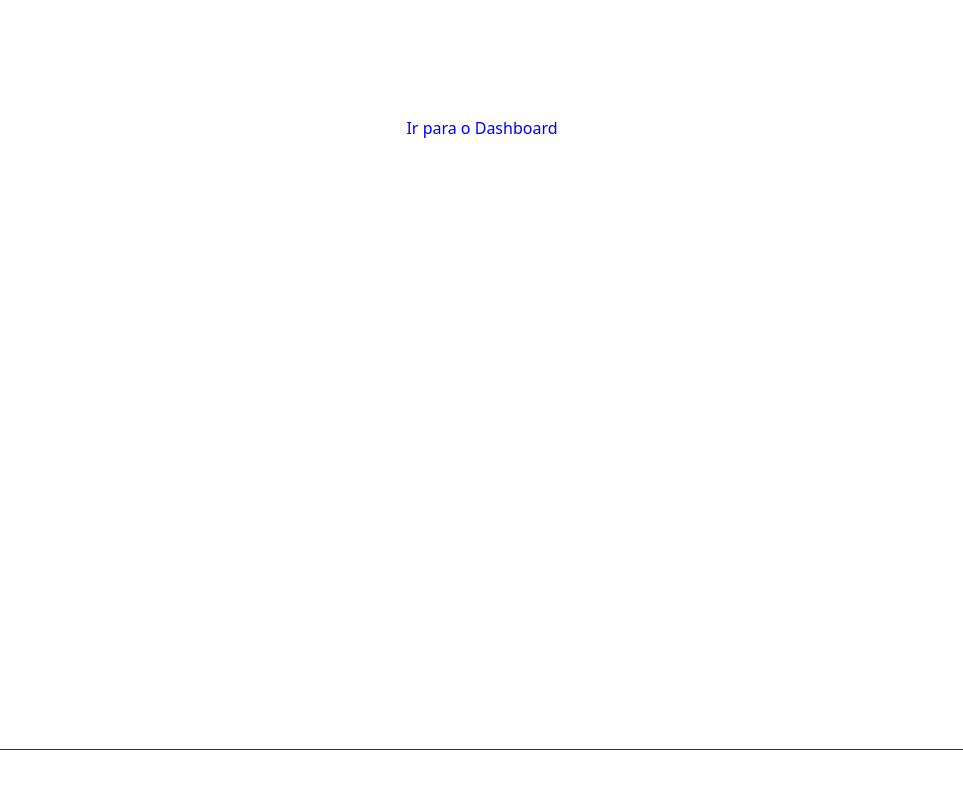
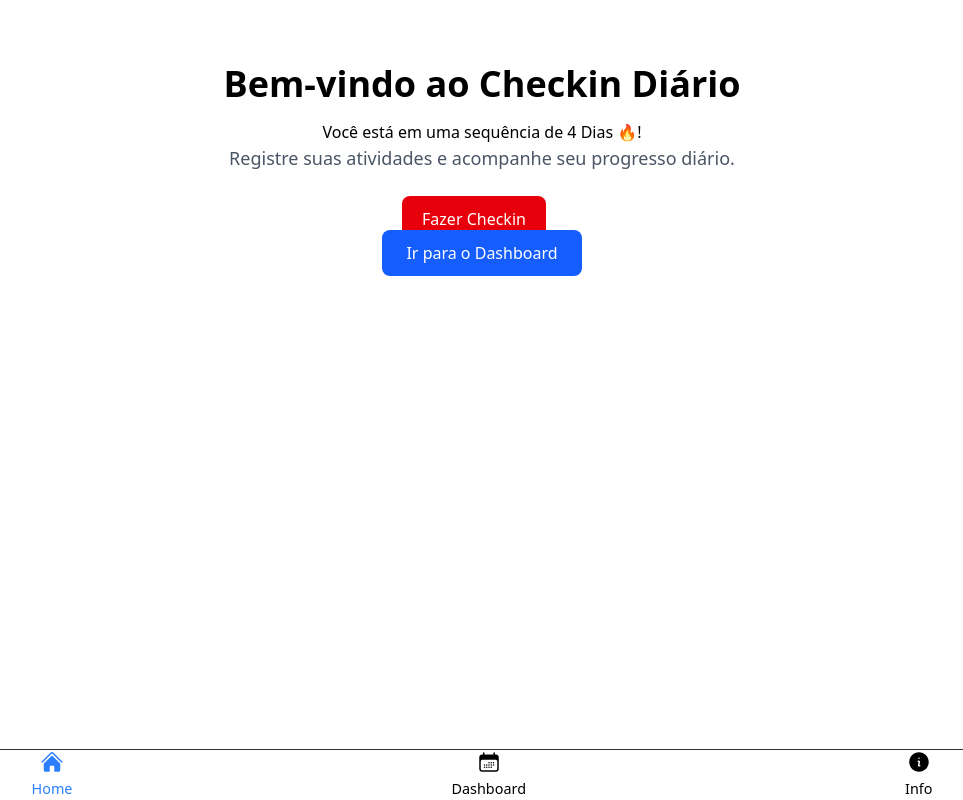
Before and after one commit to MatheusLuizGarcia/daily-checkin-app, a Vue app: page / in a window 1280 px wide. Shown: the whole page, without its empty margins (158-1121 px from the left). Built offline with nearby package versions, Linux system fonts and the light colour scheme.

Commit message:
corrigido att de cores da aba selecionada, inserido logica de streakDays aleatoria

```diff
--- a/package.json
+++ b/package.json
@@ -13,7 +13,6 @@
     "@tailwindcss/vite": "^4.1.16",
     "@vueuse/core": "^14.0.0",
     "sqlite3": "^5.1.7",
-    "tailwindcss": "^4.1.16",
     "vue": "^3.5.22",
     "vue-router": "^4.6.3"
   },
@@ -21,6 +20,9 @@
     "@types/node": "^24.6.0",
     "@vitejs/plugin-vue": "^6.0.1",
     "@vue/tsconfig": "^0.8.1",
+    "autoprefixer": "^10.4.21",
+    "postcss": "^8.5.6",
+    "tailwindcss": "^4.1.16",
     "typescript": "~5.9.3",
     "vite": "^7.1.7",
     "vue-tsc": "^3.1.0"
--- a/src/App.vue
+++ b/src/App.vue
@@ -6,18 +6,18 @@
 
     <nav class="navbar">
       <RouterLink to="/">
-        <HomeIcon :class="['size-6', isActive('/') ? 'text-blue-500' : 'text-red-500']" />
-        <span :class="isActive('/') ? 'text-blue-500' : 'text-red-500'">Home</span>
+        <HomeIcon :class="['size-6', isActive('/') ? 'text-blue-500' : 'text-grey-500']" />
+        <span :class="isActive('/') ? 'text-blue-500' : 'text-grey-500'">Home</span>
       </RouterLink>
 
       <RouterLink to="/dashboard">
-        <CalendarDaysIcon :class="['size-6', isActive('/dashboard') ? 'text-blue-500' : 'text-red-500']" />
-        <span :class="isActive('/dashboard') ? 'text-blue-500' : 'text-red-500'">Dashboard</span>
+        <CalendarDaysIcon :class="['size-6', isActive('/dashboard') ? 'text-blue-500' : 'text-grey-500']" />
+        <span :class="isActive('/dashboard') ? 'text-blue-500' : 'text-grey-500'">Dashboard</span>
       </RouterLink>
 
       <RouterLink to="/info">
-        <InformationCircleIcon :class="['size-6', isActive('/') ? 'text-blue-500' : 'text-red-500']" />
-        <span :class="isActive('/') ? 'text-blue-500' : 'text-red-500'">Info</span>
+        <InformationCircleIcon :class="['size-6', isActive('/info') ? 'text-blue-500' : 'text-grey-500']" />
+        <span :class="isActive('/info') ? 'text-blue-500' : 'text-grey-500'">Info</span>
       </RouterLink>
     </nav>
   </div>
--- a/src/pages/Dashboard.vue
+++ b/src/pages/Dashboard.vue
@@ -5,7 +5,7 @@
   <section class="max-w-3xl mx-auto">
     <h2 class="text-2xl font-semibold mb-4">Seu Painel de Check-ins</h2>
     <p class="text-gray-600 mb-2">Aqui você poderá visualizar seus registros diários.</p>
-    <div class="bg-white shadow rounded-lg p-4 mt-4">
+    <div class="shadow rounded-lg p-4 mt-4">
       <p>Ainda não há check-ins cadastrados.</p>
     </div>
   </section>
--- a/src/pages/Home.vue
+++ b/src/pages/Home.vue
@@ -4,9 +4,18 @@
 <template>
   <section class="text-center py-16">
     <h1 class="text-4xl font-bold mb-4">Bem-vindo ao Checkin Diário</h1>
+
+    <div v-if="streakDays > 0">
+    <h1>Você está em uma sequência de {{ streakDays }} Dias 🔥!</h1>
+    </div>
     <p class="text-lg text-gray-600 mb-6">
       Registre suas atividades e acompanhe seu progresso diário.
     </p>
+
+    <button class="bg-red-600 text-white px-6 py-3 rounded-lg hover:bg-red-700 mr-4 margin-bottom-6">
+      Fazer Checkin
+    </button>
+    <br />
     <RouterLink
       to="/dashboard"
       class="bg-blue-600 text-white px-6 py-3 rounded-lg hover:bg-blue-700"
@@ -17,4 +26,10 @@
 </template>
 
 <script setup lang="ts">
+import { rand } from '@vueuse/core';
+
+const streakDays = rand(0, 30);
+
+
+
 </script>
--- a/src/style.css
+++ b/src/style.css
@@ -1,11 +1,11 @@
+@import "tailwindcss";
+
 :root {
   font-family: system-ui, Avenir, Helvetica, Arial, sans-serif;
   line-height: 1.5;
   font-weight: 400;
 
   color-scheme: light dark;
-  color: rgba(255, 255, 255, 0.87);
-
   font-synthesis: none;
   text-rendering: optimizeLegibility;
   -webkit-font-smoothing: antialiased;
@@ -38,7 +38,6 @@ button {
   font-size: 1em;
   font-weight: 500;
   font-family: inherit;
-  /* background-color: #1a1a1a; */
   cursor: pointer;
   transition: border-color 0.25s;
 }
--- a/vite.config.ts
+++ b/vite.config.ts
@@ -1,7 +1,10 @@
 import { defineConfig } from 'vite'
 import vue from '@vitejs/plugin-vue'
+import tailwindcss from '@tailwindcss/vite'
 
 // https://vite.dev/config/
 export default defineConfig({
-  plugins: [vue()],
+  plugins: [
+    vue(),
+    tailwindcss()]
 })
```
Also changed, not shown: 1 other file (tests, documents, lock files or other folders).
